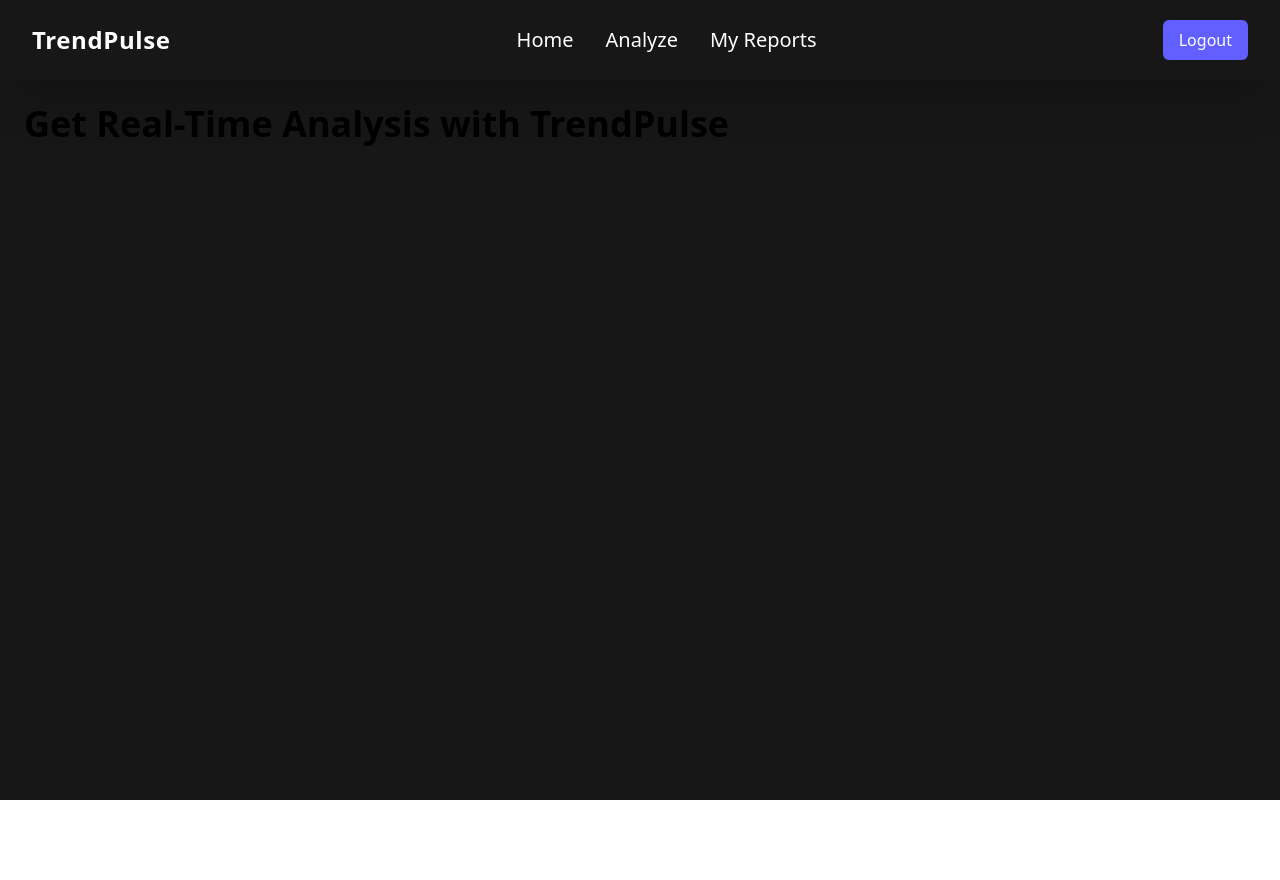
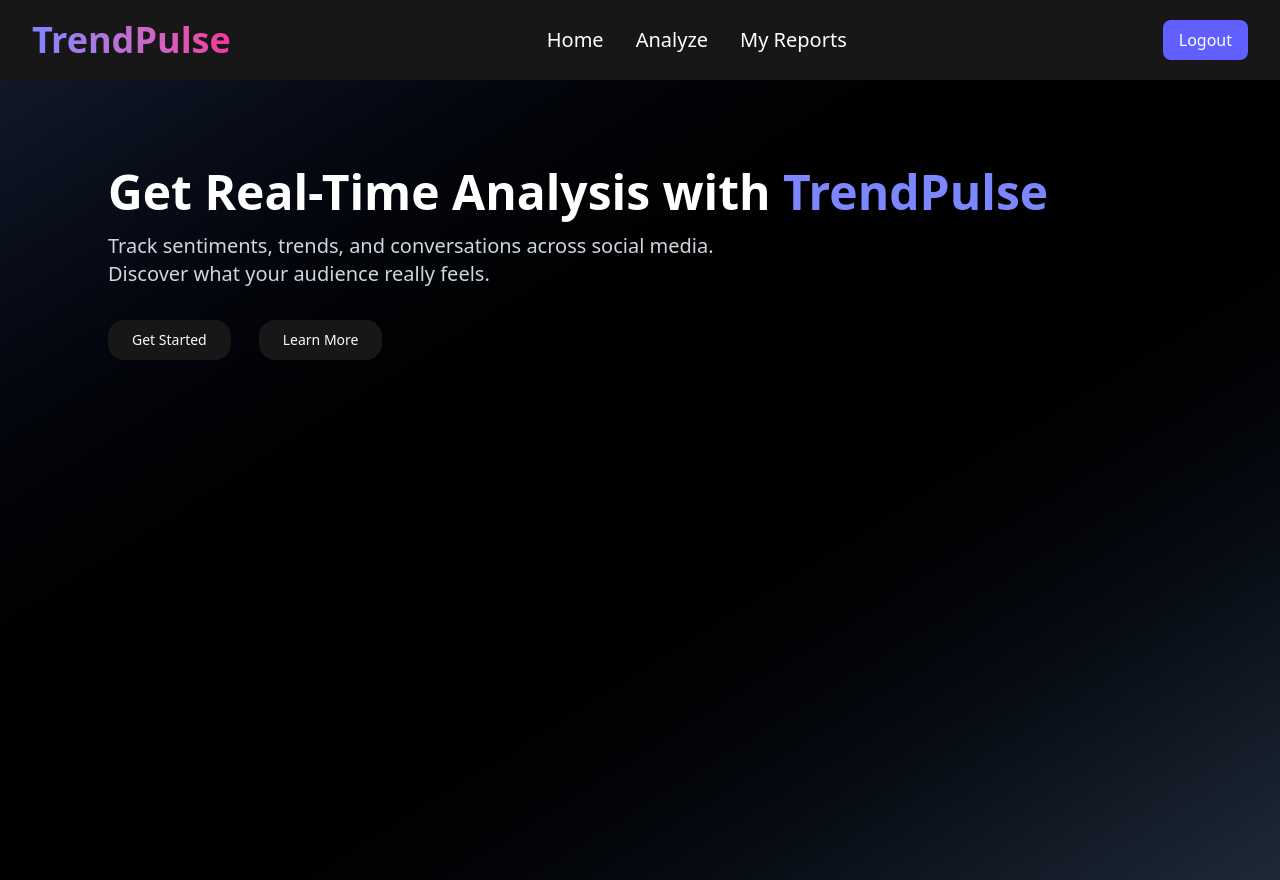
Before and after one commit to krish-goyal-04/Social-Media-Sentiment-Analyzer, a React (Vite) app in the folder Frontend/: page / in a window 1280 px wide. Before the commit the page ends 800 px from the top, so only its background shows below. Built offline with nearby package versions, Linux system fonts and the light colour scheme.

Commit message:
HomePage UI Improvements

```diff
--- a/Frontend/index.html
+++ b/Frontend/index.html
@@ -3,7 +3,7 @@
   <head>
     <meta charset="UTF-8" />
     <meta name="viewport" content="width=device-width, initial-scale=1.0" />
-    <title>Vite + React</title>
+    <title>TrendPulse</title>
   </head>
   <body>
     <div id="root"></div>
--- a/Frontend/src/components/Header.jsx
+++ b/Frontend/src/components/Header.jsx
@@ -7,7 +7,7 @@
       <div className="flex justify-between items-center px-8 py-5">
 
         {/* Logo */}
-        <div className="text-2xl font-bold tracking-wide cursor-pointer hover:text-indigo-400 transition-colors duration-300">
+        <div className="bg-gradient-to-r from-indigo-400 to-pink-500 bg-clip-text text-transparent cursor-pointer text-4xl font-bold">
           TrendPulse
         </div>
 
--- a/Frontend/src/components/Home/InitialDisplay.jsx
+++ b/Frontend/src/components/Home/InitialDisplay.jsx
@@ -1,10 +1,34 @@
+import { motion } from "framer-motion";
+import {Button} from "../../components/ui/button"
+
 const InitialDisplay = ()=>{
     return(
-        <div className=" p-6" >
-            <div>
-                <div className="text-4xl font-bold">
-                    Get <span>Real-Time</span> Analysis with <span>TrendPulse</span>
-                </div>
+        <div className="min-h-screen flex p-7 bg-gradient-to-br from-gray-900 via-black to-gray-800" >
+            <div className="mt-15 mx-20" >
+                <motion.h1 initial={{opacity:0,y:50}} animate={{opacity:1,y:0}}
+                transition={{duration:1.2}} className="text-4xl md:text-5xl font-extrabold text-white">
+                    Get <span>Real-Time</span> Analysis with <span className="text-indigo-400 font-extrabold">TrendPulse</span>
+                </motion.h1>
+
+                <motion.p
+                initial={{ opacity: 0,y:20 }}
+                animate={{ opacity: 1,y:0 }}
+                transition={{ delay: 0.5, duration: 1 }}
+                className="mt-4 text-lg md:text-xl text-gray-300 max-w-2xl"
+            >
+                Track sentiments, trends, and conversations across social media.
+                Discover what your audience really feels.
+            </motion.p>
+
+            <motion.div
+                initial={{opacity:0}}
+                animate={{opacity:1}}
+                transition={{delay:1,duration:1}}
+                className="flex space-x-7 mt-8"
+                >
+                    <Button size="lg" className="rounded-2xl transition-transform duration-300 hover:scale-105 hover:bg-indigo-500" variant="default" >Get Started</Button>
+                    <Button size="lg" className="rounded-2xl transition-transform duration-300 hover:scale-105 hover:bg-indigo-500" variant="default">Learn More</Button>
+            </motion.div>
             </div>
         </div>
     )
--- /dev/null
+++ b/Frontend/src/components/ui/button.jsx
@@ -0,0 +1,55 @@
+import * as React from "react"
+import { Slot } from "@radix-ui/react-slot"
+import { cva } from "class-variance-authority";
+
+import { cn } from "@/lib/utils"
+
+const buttonVariants = cva(
+  "inline-flex items-center justify-center gap-2 whitespace-nowrap rounded-md text-sm font-medium transition-all disabled:pointer-events-none disabled:opacity-50 [&_svg]:pointer-events-none [&_svg:not([class*='size-'])]:size-4 shrink-0 [&_svg]:shrink-0 outline-none focus-visible:border-ring focus-visible:ring-ring/50 focus-visible:ring-[3px] aria-invalid:ring-destructive/20 dark:aria-invalid:ring-destructive/40 aria-invalid:border-destructive",
+  {
+    variants: {
+      variant: {
+        default:
+          "bg-primary text-primary-foreground shadow-xs hover:bg-primary/90",
+        destructive:
+          "bg-destructive text-white shadow-xs hover:bg-destructive/90 focus-visible:ring-destructive/20 dark:focus-visible:ring-destructive/40 dark:bg-destructive/60",
+        outline:
+          "border bg-background shadow-xs hover:bg-accent hover:text-accent-foreground dark:bg-input/30 dark:border-input dark:hover:bg-input/50",
+        secondary:
+          "bg-secondary text-secondary-foreground shadow-xs hover:bg-secondary/80",
+        ghost:
+          "hover:bg-accent hover:text-accent-foreground dark:hover:bg-accent/50",
+        link: "text-primary underline-offset-4 hover:underline",
+      },
+      size: {
+        default: "h-9 px-4 py-2 has-[>svg]:px-3",
+        sm: "h-8 rounded-md gap-1.5 px-3 has-[>svg]:px-2.5",
+        lg: "h-10 rounded-md px-6 has-[>svg]:px-4",
+        icon: "size-9",
+      },
+    },
+    defaultVariants: {
+      variant: "default",
+      size: "default",
+    },
+  }
+)
+
+function Button({
+  className,
+  variant,
+  size,
+  asChild = false,
+  ...props
+}) {
+  const Comp = asChild ? Slot : "button"
+
+  return (
+    <Comp
+      data-slot="button"
+      className={cn(buttonVariants({ variant, size, className }))}
+      {...props} />
+  );
+}
+
+export { Button, buttonVariants }
--- a/Frontend/src/index.css
+++ b/Frontend/src/index.css
@@ -1 +1,120 @@
 @import "tailwindcss";
+@import "tw-animate-css";
+
+@custom-variant dark (&:is(.dark *));
+
+@theme inline {
+  --radius-sm: calc(var(--radius) - 4px);
+  --radius-md: calc(var(--radius) - 2px);
+  --radius-lg: var(--radius);
+  --radius-xl: calc(var(--radius) + 4px);
+  --color-background: var(--background);
+  --color-foreground: var(--foreground);
+  --color-card: var(--card);
+  --color-card-foreground: var(--card-foreground);
+  --color-popover: var(--popover);
+  --color-popover-foreground: var(--popover-foreground);
+  --color-primary: var(--primary);
+  --color-primary-foreground: var(--primary-foreground);
+  --color-secondary: var(--secondary);
+  --color-secondary-foreground: var(--secondary-foreground);
+  --color-muted: var(--muted);
+  --color-muted-foreground: var(--muted-foreground);
+  --color-accent: var(--accent);
+  --color-accent-foreground: var(--accent-foreground);
+  --color-destructive: var(--destructive);
+  --color-border: var(--border);
+  --color-input: var(--input);
+  --color-ring: var(--ring);
+  --color-chart-1: var(--chart-1);
+  --color-chart-2: var(--chart-2);
+  --color-chart-3: var(--chart-3);
+  --color-chart-4: var(--chart-4);
+  --color-chart-5: var(--chart-5);
+  --color-sidebar: var(--sidebar);
+  --color-sidebar-foreground: var(--sidebar-foreground);
+  --color-sidebar-primary: var(--sidebar-primary);
+  --color-sidebar-primary-foreground: var(--sidebar-primary-foreground);
+  --color-sidebar-accent: var(--sidebar-accent);
+  --color-sidebar-accent-foreground: var(--sidebar-accent-foreground);
+  --color-sidebar-border: var(--sidebar-border);
+  --color-sidebar-ring: var(--sidebar-ring);
+}
+
+:root {
+  --radius: 0.625rem;
+  --background: oklch(1 0 0);
+  --foreground: oklch(0.145 0 0);
+  --card: oklch(1 0 0);
+  --card-foreground: oklch(0.145 0 0);
+  --popover: oklch(1 0 0);
+  --popover-foreground: oklch(0.145 0 0);
+  --primary: oklch(0.205 0 0);
+  --primary-foreground: oklch(0.985 0 0);
+  --secondary: oklch(0.97 0 0);
+  --secondary-foreground: oklch(0.205 0 0);
+  --muted: oklch(0.97 0 0);
+  --muted-foreground: oklch(0.556 0 0);
+  --accent: oklch(0.97 0 0);
+  --accent-foreground: oklch(0.205 0 0);
+  --destructive: oklch(0.577 0.245 27.325);
+  --border: oklch(0.922 0 0);
+  --input: oklch(0.922 0 0);
+  --ring: oklch(0.708 0 0);
+  --chart-1: oklch(0.646 0.222 41.116);
+  --chart-2: oklch(0.6 0.118 184.704);
+  --chart-3: oklch(0.398 0.07 227.392);
+  --chart-4: oklch(0.828 0.189 84.429);
+  --chart-5: oklch(0.769 0.188 70.08);
+  --sidebar: oklch(0.985 0 0);
+  --sidebar-foreground: oklch(0.145 0 0);
+  --sidebar-primary: oklch(0.205 0 0);
+  --sidebar-primary-foreground: oklch(0.985 0 0);
+  --sidebar-accent: oklch(0.97 0 0);
+  --sidebar-accent-foreground: oklch(0.205 0 0);
+  --sidebar-border: oklch(0.922 0 0);
+  --sidebar-ring: oklch(0.708 0 0);
+}
+
+.dark {
+  --background: oklch(0.145 0 0);
+  --foreground: oklch(0.985 0 0);
+  --card: oklch(0.205 0 0);
+  --card-foreground: oklch(0.985 0 0);
+  --popover: oklch(0.205 0 0);
+  --popover-foreground: oklch(0.985 0 0);
+  --primary: oklch(0.922 0 0);
+  --primary-foreground: oklch(0.205 0 0);
+  --secondary: oklch(0.269 0 0);
+  --secondary-foreground: oklch(0.985 0 0);
+  --muted: oklch(0.269 0 0);
+  --muted-foreground: oklch(0.708 0 0);
+  --accent: oklch(0.269 0 0);
+  --accent-foreground: oklch(0.985 0 0);
+  --destructive: oklch(0.704 0.191 22.216);
+  --border: oklch(1 0 0 / 10%);
+  --input: oklch(1 0 0 / 15%);
+  --ring: oklch(0.556 0 0);
+  --chart-1: oklch(0.488 0.243 264.376);
+  --chart-2: oklch(0.696 0.17 162.48);
+  --chart-3: oklch(0.769 0.188 70.08);
+  --chart-4: oklch(0.627 0.265 303.9);
+  --chart-5: oklch(0.645 0.246 16.439);
+  --sidebar: oklch(0.205 0 0);
+  --sidebar-foreground: oklch(0.985 0 0);
+  --sidebar-primary: oklch(0.488 0.243 264.376);
+  --sidebar-primary-foreground: oklch(0.985 0 0);
+  --sidebar-accent: oklch(0.269 0 0);
+  --sidebar-accent-foreground: oklch(0.985 0 0);
+  --sidebar-border: oklch(1 0 0 / 10%);
+  --sidebar-ring: oklch(0.556 0 0);
+}
+
+@layer base {
+  * {
+    @apply border-border outline-ring/50;
+  }
+  body {
+    @apply bg-background text-foreground;
+  }
+}
--- /dev/null
+++ b/Frontend/src/lib/utils.js
@@ -0,0 +1,6 @@
+import { clsx } from "clsx";
+import { twMerge } from "tailwind-merge"
+
+export function cn(...inputs) {
+  return twMerge(clsx(inputs));
+}
--- a/Frontend/vite.config.js
+++ b/Frontend/vite.config.js
@@ -1,7 +1,13 @@
+import path from "path"
 import { defineConfig } from 'vite'
 import react from '@vitejs/plugin-react'
 import tailwindcss from '@tailwindcss/vite'
 // https://vite.dev/config/
 export default defineConfig({
-  plugins: [tailwindcss(),react()],
+  plugins: [react(), tailwindcss()],
+  resolve: {
+    alias: {
+      "@": path.resolve(__dirname, "./src"),
+    },
+  },
 })
```
Also changed, not shown: Frontend/jsconfig.json (added, +12 -0 lines), Frontend/package.json (+8 -0 lines), Frontend/components.json (added), 1 other file (tests, documents, lock files or other folders).
